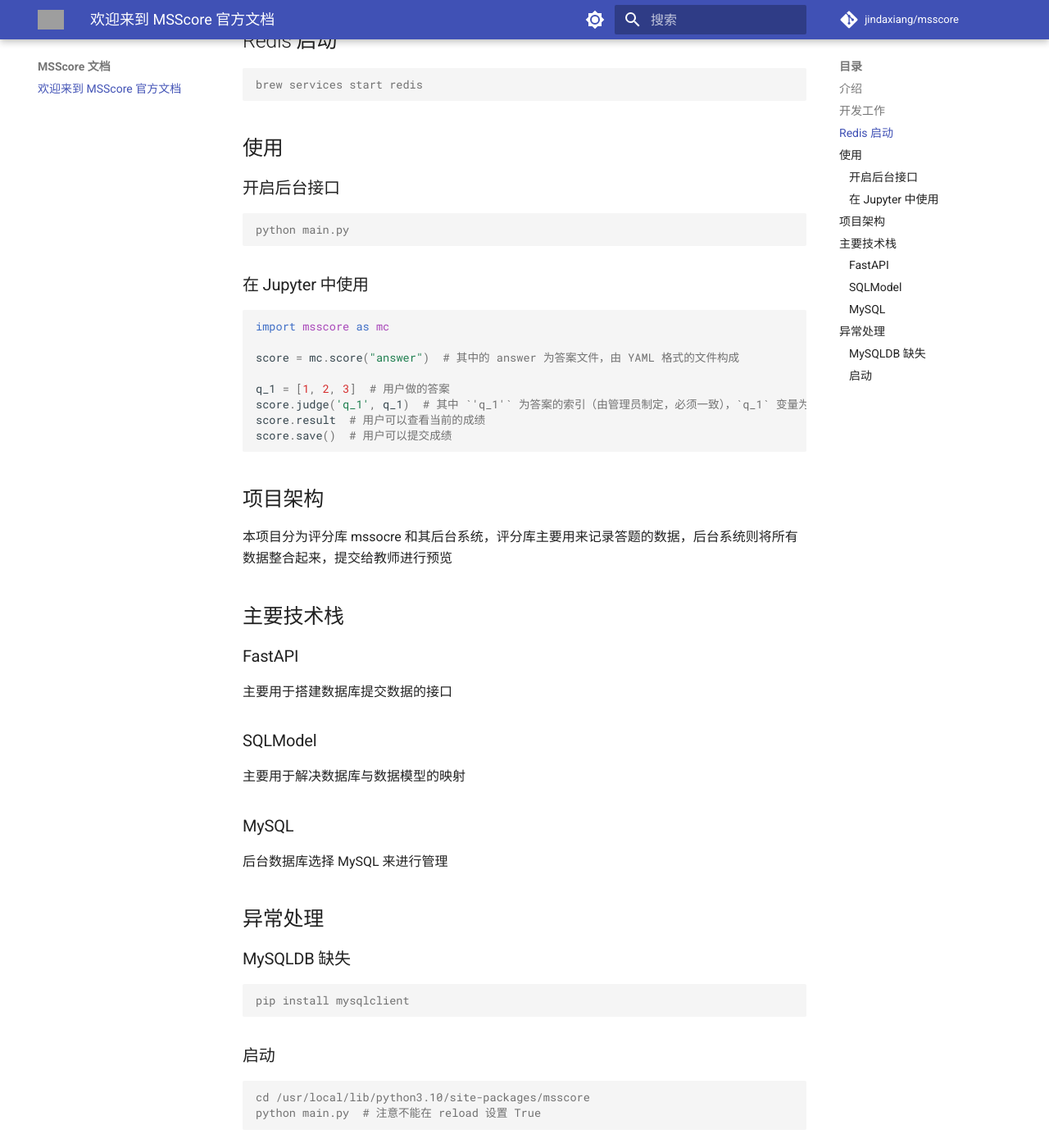
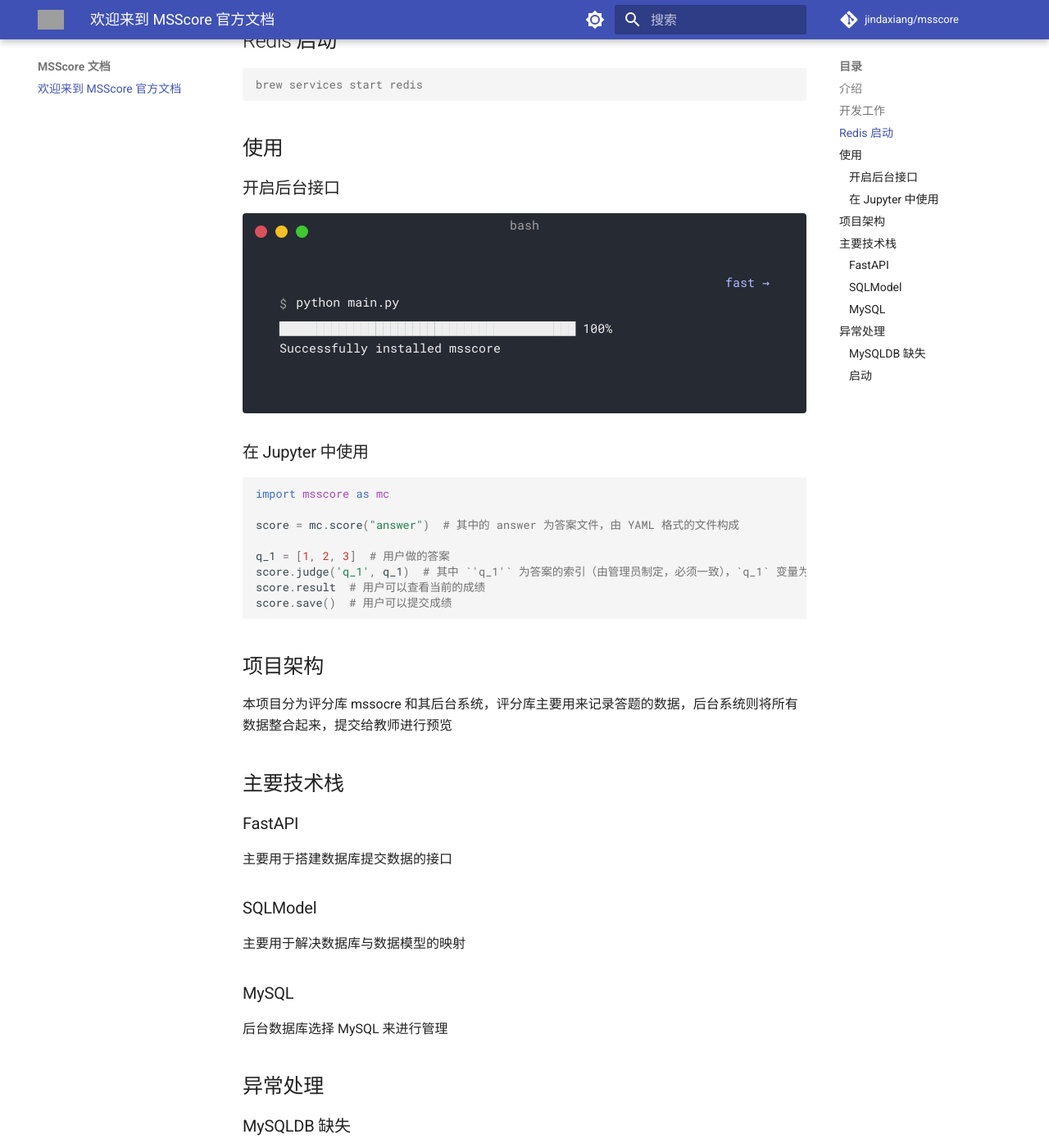
Before and after one commit to jindaxiang/msscore, an MkDocs documentation site: the page built from docs/index.md, in a window 1280 px wide and 1400 px high, scrolled down 531 px. Shown: the whole window at 82% size. Built offline with MkDocs 1.6.1 and Material for MkDocs 9.7.7, drawn with Linux system fonts in a browser that asks for light colours; comment, search, counter and statistics services are not loaded; some of the changed lines change nothing that is shown; grey boxes are pictures that could not be loaded.

Commit message:
docs(docs): docs
docs

````diff
--- /dev/null
+++ b/docs/css/custom.css
@@ -0,0 +1,23 @@
+.termynal-comment {
+    color: #4a968f;
+    font-style: italic;
+    display: block;
+}
+
+.termy [data-termynal] {
+    white-space: pre-wrap;
+}
+
+a.external-link::after {
+    /* \00A0 is a non-breaking space
+        to make the mark be on the same line as the link
+    */
+    content: "\00A0[↪]";
+}
+
+a.internal-link::after {
+    /* \00A0 is a non-breaking space
+        to make the mark be on the same line as the link
+    */
+    content: "\00A0↪";
+}
--- /dev/null
+++ b/docs/css/termynal.css
@@ -0,0 +1,110 @@
+/**
+ * termynal.js
+ *
+ * @author Ines Montani <ines@ines.io>
+ * @version 0.0.1
+ * @license MIT
+ */
+
+:root {
+    --color-bg: #252a33;
+    --color-text: #eee;
+    --color-text-subtle: #a2a2a2;
+}
+
+[data-termynal] {
+    width: 750px;
+    max-width: 100%;
+    background: var(--color-bg);
+    color: var(--color-text);
+    /* font-size: 18px; */
+    font-size: 15px;
+    /* font-family: 'Fira Mono', Consolas, Menlo, Monaco, 'Courier New', Courier, monospace; */
+    font-family: 'Roboto Mono', 'Fira Mono', Consolas, Menlo, Monaco, 'Courier New', Courier, monospace;
+    border-radius: 4px;
+    padding: 75px 45px 35px;
+    position: relative;
+    -webkit-box-sizing: border-box;
+            box-sizing: border-box;
+    line-height: 1.2;
+}
+
+[data-termynal]:before {
+    content: '';
+    position: absolute;
+    top: 15px;
+    left: 15px;
+    display: inline-block;
+    width: 15px;
+    height: 15px;
+    border-radius: 50%;
+    /* A little hack to display the window buttons in one pseudo element. */
+    background: #d9515d;
+    -webkit-box-shadow: 25px 0 0 #f4c025, 50px 0 0 #3ec930;
+            box-shadow: 25px 0 0 #f4c025, 50px 0 0 #3ec930;
+}
+
+[data-termynal]:after {
+    content: 'bash';
+    position: absolute;
+    color: var(--color-text-subtle);
+    top: 5px;
+    left: 0;
+    width: 100%;
+    text-align: center;
+}
+
+a[data-terminal-control] {
+    text-align: right;
+    display: block;
+    color: #aebbff;
+}
+
+[data-ty] {
+    display: block;
+    line-height: 2;
+}
+
+[data-ty]:before {
+    /* Set up defaults and ensure empty lines are displayed. */
+    content: '';
+    display: inline-block;
+    vertical-align: middle;
+}
+
+[data-ty="input"]:before,
+[data-ty-prompt]:before {
+    margin-right: 0.75em;
+    color: var(--color-text-subtle);
+}
+
+[data-ty="input"]:before {
+    content: '$';
+}
+
+[data-ty][data-ty-prompt]:before {
+    content: attr(data-ty-prompt);
+}
+
+[data-ty-cursor]:after {
+    content: attr(data-ty-cursor);
+    font-family: monospace;
+    margin-left: 0.5em;
+    -webkit-animation: blink 1s infinite;
+            animation: blink 1s infinite;
+}
+
+
+/* Cursor animation */
+
+@-webkit-keyframes blink {
+    50% {
+        opacity: 0;
+    }
+}
+
+@keyframes blink {
+    50% {
+        opacity: 0;
+    }
+}
--- a/docs/index.md
+++ b/docs/index.md
@@ -22,9 +22,14 @@ brew services start redis
 
 ### 开启后台接口
 
+<div class="termy">
+
 ```console
-python main.py
+$ python main.py
+---> 100%
+Successfully installed msscore
 ```
+</div>
 
 ### 在 Jupyter 中使用
 
--- /dev/null
+++ b/docs/js/custom.js
@@ -0,0 +1,105 @@
+document.querySelectorAll(".use-termynal").forEach(node => {
+    node.style.display = "block";
+    new Termynal(node, {
+        lineDelay: 500
+    });
+});
+const progressLiteralStart = "---> 100%";
+const promptLiteralStart = "$ ";
+const customPromptLiteralStart = "# ";
+const termynalActivateClass = "termy";
+let termynals = [];
+
+function createTermynals() {
+    document
+        .querySelectorAll(`.${termynalActivateClass} .highlight`)
+        .forEach(node => {
+            const text = node.textContent;
+            const lines = text.split("\n");
+            const useLines = [];
+            let buffer = [];
+            function saveBuffer() {
+                if (buffer.length) {
+                    let isBlankSpace = true;
+                    buffer.forEach(line => {
+                        if (line) {
+                            isBlankSpace = false;
+                        }
+                    });
+                    dataValue = {};
+                    if (isBlankSpace) {
+                        dataValue["delay"] = 0;
+                    }
+                    if (buffer[buffer.length - 1] === "") {
+                        // A last single <br> won't have effect
+                        // so put an additional one
+                        buffer.push("");
+                    }
+                    const bufferValue = buffer.join("<br>");
+                    dataValue["value"] = bufferValue;
+                    useLines.push(dataValue);
+                    buffer = [];
+                }
+            }
+            for (let line of lines) {
+                if (line === progressLiteralStart) {
+                    saveBuffer();
+                    useLines.push({
+                        type: "progress"
+                    });
+                } else if (line.startsWith(promptLiteralStart)) {
+                    saveBuffer();
+                    const value = line.replace(promptLiteralStart, "").trimEnd();
+                    useLines.push({
+                        type: "input",
+                        value: value
+                    });
+                } else if (line.startsWith("// ")) {
+                    saveBuffer();
+                    const value = "💬 " + line.replace("// ", "").trimEnd();
+                    useLines.push({
+                        value: value,
+                        class: "termynal-comment",
+                        delay: 0
+                    });
+                } else if (line.startsWith(customPromptLiteralStart)) {
+                    saveBuffer();
+                    const promptStart = line.indexOf(promptLiteralStart);
+                    if (promptStart === -1) {
+                        console.error("Custom prompt found but no end delimiter", line)
+                    }
+                    const prompt = line.slice(0, promptStart).replace(customPromptLiteralStart, "")
+                    let value = line.slice(promptStart + promptLiteralStart.length);
+                    useLines.push({
+                        type: "input",
+                        value: value,
+                        prompt: prompt
+                    });
+                } else {
+                    buffer.push(line);
+                }
+            }
+            saveBuffer();
+            const div = document.createElement("div");
+            node.replaceWith(div);
+            const termynal = new Termynal(div, {
+                lineData: useLines,
+                noInit: true,
+                lineDelay: 500
+            });
+            termynals.push(termynal);
+        });
+}
+
+function loadVisibleTermynals() {
+    termynals = termynals.filter(termynal => {
+        if (termynal.container.getBoundingClientRect().top - innerHeight <= 0) {
+            termynal.init();
+            return false;
+        }
+        return true;
+    });
+}
+window.addEventListener("scroll", loadVisibleTermynals);
+createTermynals();
+loadVisibleTermynals();
--- /dev/null
+++ b/docs/js/termynal.js
@@ -0,0 +1,264 @@
+/**
+ * termynal.js
+ * A lightweight, modern and extensible animated terminal window, using
+ * async/await.
+ *
+ * @author Ines Montani <ines@ines.io>
+ * @version 0.0.1
+ * @license MIT
+ */
+
+'use strict';
+
+/** Generate a terminal widget. */
+class Termynal {
+    /**
+     * Construct the widget's settings.
+     * @param {(string|Node)=} container - Query selector or container element.
+     * @param {Object=} options - Custom settings.
+     * @param {string} options.prefix - Prefix to use for data attributes.
+     * @param {number} options.startDelay - Delay before animation, in ms.
+     * @param {number} options.typeDelay - Delay between each typed character, in ms.
+     * @param {number} options.lineDelay - Delay between each line, in ms.
+     * @param {number} options.progressLength - Number of characters displayed as progress bar.
+     * @param {string} options.progressChar – Character to use for progress bar, defaults to █.
+	 * @param {number} options.progressPercent - Max percent of progress.
+     * @param {string} options.cursor – Character to use for cursor, defaults to ▋.
+     * @param {Object[]} lineData - Dynamically loaded line data objects.
+     * @param {boolean} options.noInit - Don't initialise the animation.
+     */
+    constructor(container = '#termynal', options = {}) {
+        this.container = (typeof container === 'string') ? document.querySelector(container) : container;
+        this.pfx = `data-${options.prefix || 'ty'}`;
+        this.originalStartDelay = this.startDelay = options.startDelay
+            || parseFloat(this.container.getAttribute(`${this.pfx}-startDelay`)) || 600;
+        this.originalTypeDelay = this.typeDelay = options.typeDelay
+            || parseFloat(this.container.getAttribute(`${this.pfx}-typeDelay`)) || 90;
+        this.originalLineDelay = this.lineDelay = options.lineDelay
+            || parseFloat(this.container.getAttribute(`${this.pfx}-lineDelay`)) || 1500;
+        this.progressLength = options.progressLength
+            || parseFloat(this.container.getAttribute(`${this.pfx}-progressLength`)) || 40;
+        this.progressChar = options.progressChar
+            || this.container.getAttribute(`${this.pfx}-progressChar`) || '█';
+		this.progressPercent = options.progressPercent
+            || parseFloat(this.container.getAttribute(`${this.pfx}-progressPercent`)) || 100;
+        this.cursor = options.cursor
+            || this.container.getAttribute(`${this.pfx}-cursor`) || '▋';
+        this.lineData = this.lineDataToElements(options.lineData || []);
+        this.loadLines()
+        if (!options.noInit) this.init()
+    }
+
+    loadLines() {
+        // Load all the lines and create the container so that the size is fixed
+        // Otherwise it would be changing and the user viewport would be constantly
+        // moving as she/he scrolls
+        const finish = this.generateFinish()
+        finish.style.visibility = 'hidden'
+        this.container.appendChild(finish)
+        // Appends dynamically loaded lines to existing line elements.
+        this.lines = [...this.container.querySelectorAll(`[${this.pfx}]`)].concat(this.lineData);
+        for (let line of this.lines) {
+            line.style.visibility = 'hidden'
+            this.container.appendChild(line)
+        }
+        const restart = this.generateRestart()
+        restart.style.visibility = 'hidden'
+        this.container.appendChild(restart)
+        this.container.setAttribute('data-termynal', '');
+    }
+
+    /**
+     * Initialise the widget, get lines, clear container and start animation.
+     */
+    init() {
+        /**
+         * Calculates width and height of Termynal container.
+         * If container is empty and lines are dynamically loaded, defaults to browser `auto` or CSS.
+         */
+        const containerStyle = getComputedStyle(this.container);
+        this.container.style.width = containerStyle.width !== '0px' ?
+            containerStyle.width : undefined;
+        this.container.style.minHeight = containerStyle.height !== '0px' ?
+            containerStyle.height : undefined;
+
+        this.container.setAttribute('data-termynal', '');
+        this.container.innerHTML = '';
+        for (let line of this.lines) {
+            line.style.visibility = 'visible'
+        }
+        this.start();
+    }
+
+    /**
+     * Start the animation and rener the lines depending on their data attributes.
+     */
+    async start() {
+        this.addFinish()
+        await this._wait(this.startDelay);
+
+        for (let line of this.lines) {
+            const type = line.getAttribute(this.pfx);
+            const delay = line.getAttribute(`${this.pfx}-delay`) || this.lineDelay;
+
+            if (type == 'input') {
+                line.setAttribute(`${this.pfx}-cursor`, this.cursor);
+                await this.type(line);
+                await this._wait(delay);
+            }
+
+            else if (type == 'progress') {
+                await this.progress(line);
+                await this._wait(delay);
+            }
+
+            else {
+                this.container.appendChild(line);
+                await this._wait(delay);
+            }
+
+            line.removeAttribute(`${this.pfx}-cursor`);
+        }
+        this.addRestart()
+        this.finishElement.style.visibility = 'hidden'
+        this.lineDelay = this.originalLineDelay
+        this.typeDelay = this.originalTypeDelay
+        this.startDelay = this.originalStartDelay
+    }
+
+    generateRestart() {
+        const restart = document.createElement('a')
+        restart.onclick = (e) => {
+            e.preventDefault()
+            this.container.innerHTML = ''
+            this.init()
+        }
+        restart.href = '#'
+        restart.setAttribute('data-terminal-control', '')
+        restart.innerHTML = "restart ↻"
+        return restart
+    }
+
+    generateFinish() {
+        const finish = document.createElement('a')
+        finish.onclick = (e) => {
+            e.preventDefault()
+            this.lineDelay = 0
+            this.typeDelay = 0
+            this.startDelay = 0
+        }
+        finish.href = '#'
+        finish.setAttribute('data-terminal-control', '')
+        finish.innerHTML = "fast →"
+        this.finishElement = finish
+        return finish
+    }
+
+    addRestart() {
+        const restart = this.generateRestart()
+        this.container.appendChild(restart)
+    }
+
+    addFinish() {
+        const finish = this.generateFinish()
+        this.container.appendChild(finish)
+    }
+
+    /**
+     * Animate a typed line.
+     * @param {Node} line - The line element to render.
+     */
+    async type(line) {
+        const chars = [...line.textContent];
+        line.textContent = '';
+        this.container.appendChild(line);
+
+        for (let char of chars) {
+            const delay = line.getAttribute(`${this.pfx}-typeDelay`) || this.typeDelay;
+            await this._wait(delay);
+            line.textContent += char;
+        }
+    }
+
+    /**
+     * Animate a progress bar.
+     * @param {Node} line - The line element to render.
+     */
+    async progress(line) {
+        const progressLength = line.getAttribute(`${this.pfx}-progressLength`)
+            || this.progressLength;
+        const progressChar = line.getAttribute(`${this.pfx}-progressChar`)
+            || this.progressChar;
+        const chars = progressChar.repeat(progressLength);
+		const progressPercent = line.getAttribute(`${this.pfx}-progressPercent`)
+			|| this.progressPercent;
+        line.textContent = '';
+        this.container.appendChild(line);
+
+        for (let i = 1; i < chars.length + 1; i++) {
+            await this._wait(this.typeDelay);
+            const percent = Math.round(i / chars.length * 100);
+            line.textContent = `${chars.slice(0, i)} ${percent}%`;
+			if (percent>progressPercent) {
+				break;
+			}
+        }
+    }
+
+    /**
+     * Helper function for animation delays, called with `await`.
+     * @param {number} time - Timeout, in ms.
+     */
+    _wait(time) {
+        return new Promise(resolve => setTimeout(resolve, time));
+    }
+
+    /**
+     * Converts line data objects into line elements.
+     *
+     * @param {Object[]} lineData - Dynamically loaded lines.
+     * @param {Object} line - Line data object.
+     * @returns {Element[]} - Array of line elements.
+     */
+    lineDataToElements(lineData) {
+        return lineData.map(line => {
+            let div = document.createElement('div');
+            div.innerHTML = `<span ${this._attributes(line)}>${line.value || ''}</span>`;
+
+            return div.firstElementChild;
+        });
+    }
+
+    /**
+     * Helper function for generating attributes string.
+     *
+     * @param {Object} line - Line data object.
+     * @returns {string} - String of attributes.
+     */
+    _attributes(line) {
+        let attrs = '';
+        for (let prop in line) {
+            // Custom add class
+            if (prop === 'class') {
+                attrs += ` class=${line[prop]} `
+                continue
+            }
+            if (prop === 'type') {
+                attrs += `${this.pfx}="${line[prop]}" `
+            } else if (prop !== 'value') {
+                attrs += `${this.pfx}-${prop}="${line[prop]}" `
+            }
+        }
+
+        return attrs;
+    }
+}
+
+/**
+* HTML API: If current script has container(s) specified, initialise Termynal.
+*/
+if (document.currentScript.hasAttribute('data-termynal-container')) {
+    const containers = document.currentScript.getAttribute('data-termynal-container');
+    containers.split('|')
+        .forEach(container => new Termynal(container))
+}
--- a/mkdocs.yml
+++ b/mkdocs.yml
@@ -23,9 +23,18 @@ theme:
         name: Switch to light mode
 repo_name: jindaxiang/msscore
 repo_url: https://github.com/jindaxiang/msscore
+
 markdown_extensions:
   - pymdownx.highlight:
       anchor_linenums: true
   - pymdownx.inlinehilite
   - pymdownx.snippets
   - pymdownx.superfences
+
+extra_css:
+  - 'css/termynal.css'
+  - 'css/custom.css'
+
+extra_javascript:
+  - 'js/termynal.js'
+  - 'js/custom.js'
````
